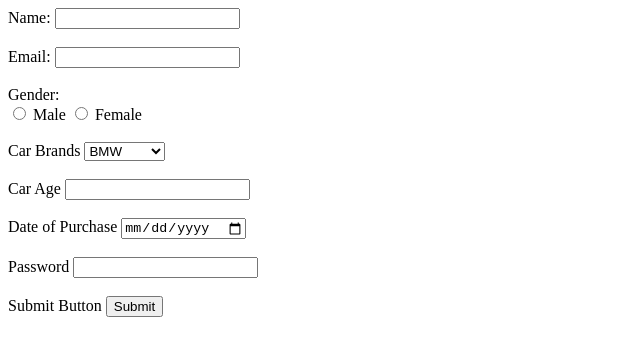
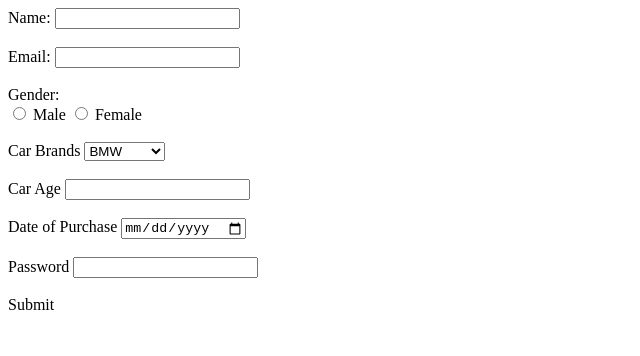
Before and after one commit to acciojob/car-insurance-form-pappusrivastav, a website: page main.html in a window 1280 px wide. Shown: the whole page, without its empty margins (0-640 px from the left). Drawn offline with Linux system fonts and the light colour scheme.

Commit message:
created a submission

```diff
--- a/main.html
+++ b/main.html
@@ -42,8 +42,9 @@
 		<input type="password" id="password" required="Yes"><br><br>
 
 
-		<label>Submit Button</label>
-		<input type="submit">
+<!-- 		<label>Submit Button</label> -->
+<!-- 		<input type="submit"> -->
+		<buttin type="submit">Submit</button>
 	</form>
 	<!-- the entire body must be written by student -->
     <script type="text/javascript" src="./script.js">
```
